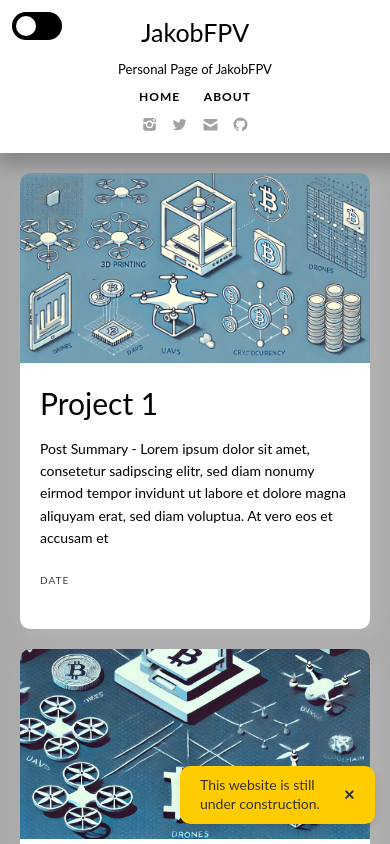
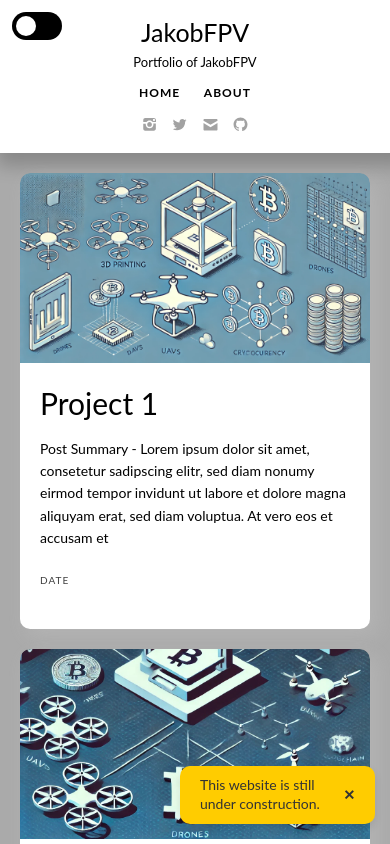
Before and after one commit to JakobFPV/tectools.net, a plain HTML site: page index.html in a window 390 px wide. Shown: the top 844 px of the page. Drawn offline with nearby package versions, Linux system fonts and the light colour scheme; a script that the page names is missing.

Commit message:
update for mobile version

```diff
--- a/css/jakobs-site-171bff.webflow.css
+++ b/css/jakobs-site-171bff.webflow.css
@@ -883,7 +883,8 @@ figcaption {
 
 
   .navigation{
-    margin-bottom: 7px;
+    margin-bottom: 11px;
+    margin-top: 11px;
   }
 
   .switch {
--- a/index.html
+++ b/index.html
@@ -26,9 +26,9 @@
 
   <div class="sidebar-wrapper">
     <div class="header">
-      <a href="index.html" aria-current="page" class="site-name w--current">JakobFPV</a>
+      <a href="index.html" class="site-name">JakobFPV</a>
       <div class="grey-rule w-hidden-small w-hidden-tiny"></div>
-      <p class="site-description">Personal Page of JakobFPV</p>
+      <p class="site-description">Portfolio of JakobFPV</p>
       <div class="grey-rule w-hidden-small w-hidden-tiny"></div>
       <nav class="navigation">
         <a href="index.html" aria-current="page" class="nav-link w--current">home</a>
```
Also changed, not shown: about.html (+7 -1 lines).
